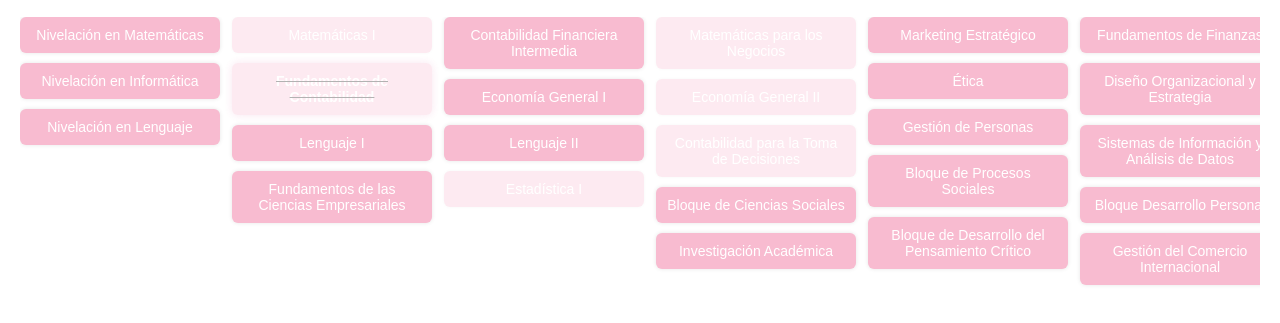
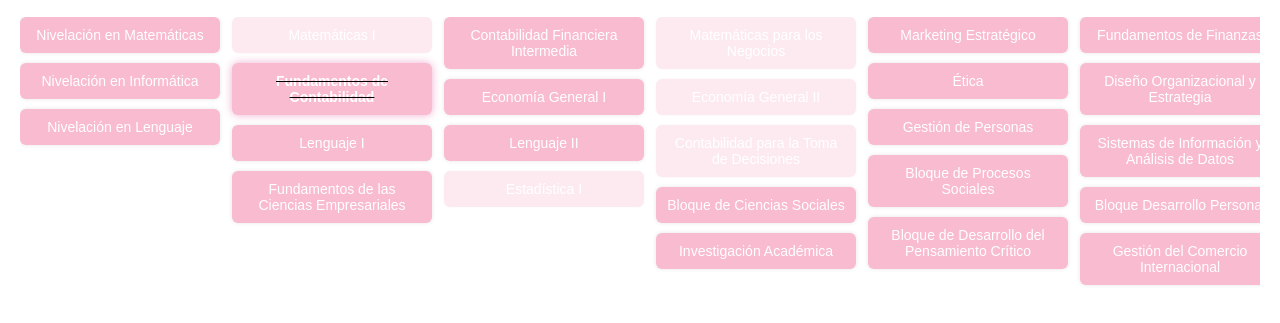
Before and after one commit to alexa7si/Admin-malla, a plain HTML site: page index.html in a window 1280 px wide. Both pictures are taken after a click on the element "Fundamentos de Contabilidad". Shown: the part 81-404 px from the top of the page. Drawn offline with Linux system fonts and the light colour scheme.

Commit message:
Update style.css

```diff
--- a/style.css
+++ b/style.css
@@ -28,7 +28,7 @@ h1 {
 .curso {
   padding: 10px;
   color: white;
-  background: #f8bbd0; /* Rosado pastel */
+  background: #f8bbd0; /* Rosado pastel único */
   border-radius: 6px;
   cursor: pointer;
   user-select: none;
@@ -41,13 +41,14 @@ h1 {
 
 .curso.habilitado {
   opacity: 1;
-  background: #f8bbd0; /* rosado pastel */
+  background: #f8bbd0; /* mismo rosado pastel */
 }
 
 .curso.aprobado {
   text-decoration: line-through;
   text-decoration-color: black;
   font-weight: bold;
+  background: #f8bbd0;
+  opacity: 1;
   box-shadow: 0 0 8px rgba(214, 51, 132, 0.4);
-  background: #f8bbd0;
 }
```
